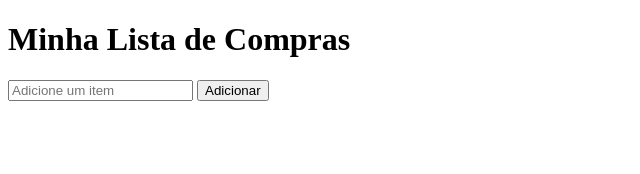
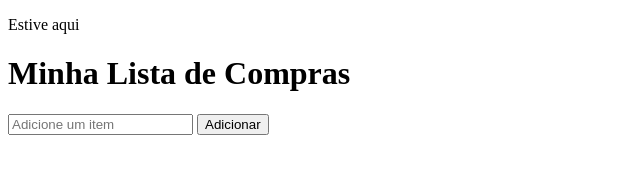
Before and after one commit to NathanSchiavetti/scm, a plain HTML site: page index.html in a window 1280 px wide. Shown: the whole page, without its empty margins (0-640 px from the left). Drawn offline with Linux system fonts and the light colour scheme.

Commit message:
index.html
alteração index.html

```diff
--- a/index.html
+++ b/index.html
@@ -6,6 +6,7 @@
   <title>Lista de Compras</title>
 </head>
 <body>
+  <p>Estive aqui</p>
   <div>
     <h1>Minha Lista de Compras</h1>
 
```
